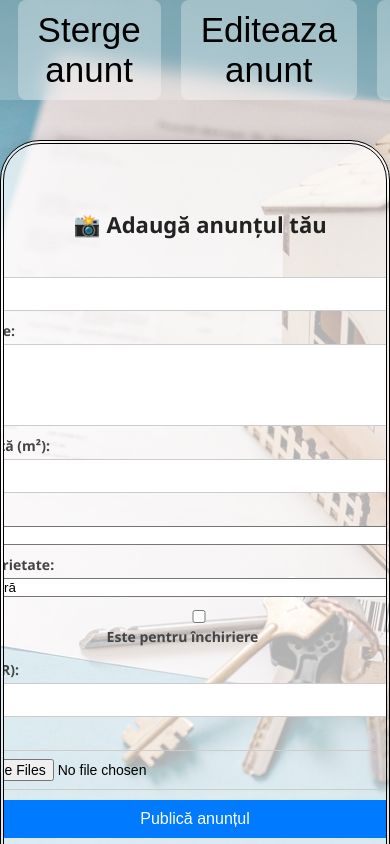
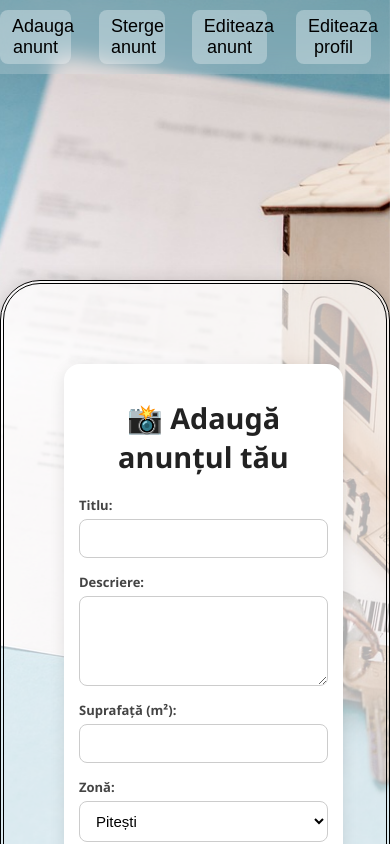
Before and after one commit to dumyalex01/doraly-imobiliare, a React (Create React App) app: page /HomeAdmin in a window 390 px wide. Built offline with nearby package versions, Linux system fonts and the light colour scheme; sample sign-in values are in the browser's storage.

Commit message:
adaugare stil responsive

```diff
--- a/src/AdminPage/AdminPage.css
+++ b/src/AdminPage/AdminPage.css
@@ -6,6 +6,8 @@
     background-position: center;
     background-repeat: no-repeat;
     background-size: cover;
+    display: flex;
+    flex-direction: column;
 }
 
 .navbar-container {
@@ -13,12 +15,13 @@
     top: 0;
     left: 0;
     width: 100%;
-    height: 100px;
+    height: 80px;
     display: flex;
     justify-content: center;
     align-items: center;
     background-color: rgba(255, 255, 255, 0.2);
     backdrop-filter: blur(10px);
+    z-index: 10;
 }
 
 .navbar-list {
@@ -46,10 +49,49 @@
 }
 
 .content-container {
+    overflow-y: auto;
     flex: 1;
     display: flex;
     justify-content: center;
     align-items: flex-start;
-    padding-top: 20px;
-    margin-top: 0;
 }
+
+@media (max-width: 992px) {
+    .navbar-container {
+        height: 70px;
+    }
+
+    .navbar-list li button {
+        font-size: 28px;
+        padding: 8px 16px;
+    }
+}
+
+@media (max-width: 768px) {
+    .navbar-container {
+        height: auto;
+        padding: 10px 0;
+        flex-direction: column;
+    }
+
+    .navbar-list {
+        flex-direction: column;
+        gap: 10px;
+    }
+
+    .navbar-list li button {
+        width: 80%;
+        font-size: 22px;
+    }
+
+    .content-container {
+        padding-top: 160px;
+    }
+}
+
+@media (max-width: 480px) {
+    .navbar-list li button {
+        font-size: 18px;
+        padding: 6px 12px;
+    }
+}
--- a/src/AdminPage/Forms/AddForm.css
+++ /dev/null
@@ -1,80 +0,0 @@
-.container-addForm {
-  width: 100%;
-  max-width: 600px;
-  background-color: transparent;
-  border-radius: 10px;
-  padding: 10px 5px;
-  font-family: "Segoe UI", sans-serif;
-}
-.form-add{
-    width:500px;
-}
-
-.form-add .form-group input,
-.form-add .form-group textarea,
-.form-add .form-group select,
-.form-add button {
-  width: 100%;
-  box-sizing: border-box;
-}
-
-.container-addForm h1 {
-  font-size: 22px;
-  color: #222;
-  margin-bottom: 15px;
-  text-align: center;
-}
-
-.form-group {
-  display: flex;
-  flex-direction: column;
-  margin-bottom: 10px;
-}
-
-label {
-  font-size: 14px;
-  font-weight: 600;
-  color: #444;
-  margin-bottom: 4px;
-}
-
-input,
-textarea {
-  border: 1px solid #ccc;
-  border-radius: 8px;
-  padding: 8px 10px;
-  font-size: 14px;
-  resize: vertical;
-}
-
-input:focus,
-textarea:focus {
-  border-color: #007bff;
-  box-shadow: 0 0 4px rgba(0, 123, 255, 0.3);
-}
-
-.checkbox-group {
-  display: flex;
-  align-items: center;
-  font-size: 14px;
-}
-
-.checkbox-group input {
-  margin-right: 8px;
-}
-
-.btn-submit {
-  background-color: #007bff;
-  color: white;
-  border: none;
-  border-radius: 8px;
-  padding: 10px 16px;
-  font-size: 16px;
-  cursor: pointer;
-  width: 100%;
-  transition: background-color 0.2s ease, transform 0.1s ease;
-}
-
-.btn-submit:hover {
-  background-color: #0056b3;
-}
--- a/src/AdminPage/Forms/AddForm.js
+++ b/src/AdminPage/Forms/AddForm.js
@@ -1,6 +1,5 @@
-import "./AddForm.css";
 import { useState } from "react";
-
+import "./Forms.css"
 
 function AddForm({ showHeader = true }) {
   const [formData, setFormData] = useState({
--- a/src/AdminPage/Forms/DeleteForm.css
+++ /dev/null
@@ -1,133 +0,0 @@
-.container-deleteForm {
-  max-width: 600px;
-  margin: 50px auto;
-  padding: 30px;
-  background: linear-gradient(135deg, #ffffff 0%, #f8faff 100%);
-  border-radius: 20px;
-  box-shadow: 0 10px 40px rgba(0, 0, 0, 0.1);
-  font-family: 'Inter', 'Segoe UI', sans-serif;
-}
-
-.container-deleteForm h1 {
-  text-align: center;
-  color: #2d3748;
-  margin-bottom: 30px;
-  font-size: 2.2em;
-  font-weight: 700;
-  background: linear-gradient(135deg, #667eea 0%, #764ba2 100%);
-  -webkit-background-clip: text;
-  -webkit-text-fill-color: transparent;
-}
-
-.deleteform {
-  display: flex;
-  flex-direction: column;
-  gap: 20px;
-}
-
-.deleteform select {
-  padding: 15px;
-  border: 2px solid #e2e8f0;
-  border-radius: 12px;
-  font-size: 1em;
-  background: white;
-  transition: all 0.3s ease;
-  cursor: pointer;
-}
-
-.deleteform select:focus {
-  outline: none;
-  border-color: #667eea;
-  box-shadow: 0 0 0 3px rgba(102, 126, 234, 0.1);
-}
-
-.deleteform select:hover {
-  border-color: #cbd5e0;
-}
-
-.deleteform select:disabled {
-  background-color: #f7fafc;
-  cursor: not-allowed;
-  opacity: 0.7;
-}
-
-.deleteform button {
-  padding: 15px 25px;
-  background: linear-gradient(135deg, #fc8181 0%, #f56565 100%);
-  color: white;
-  border: none;
-  border-radius: 12px;
-  font-size: 1.1em;
-  font-weight: 600;
-  cursor: pointer;
-  transition: all 0.3s ease;
-  box-shadow: 0 4px 15px rgba(245, 101, 101, 0.3);
-}
-
-.deleteform button:hover:not(:disabled) {
-  transform: translateY(-2px);
-  box-shadow: 0 6px 20px rgba(245, 101, 101, 0.4);
-}
-
-.deleteform button:disabled {
-  background: #a0aec0;
-  cursor: not-allowed;
-  transform: none;
-  box-shadow: none;
-}
-
-.selected-anunt-info {
-  margin-top: 30px;
-  padding: 25px;
-  background: white;
-  border-radius: 15px;
-  border-left: 4px solid #667eea;
-  box-shadow: 0 4px 15px rgba(0, 0, 0, 0.05);
-}
-
-.selected-anunt-info h3 {
-  color: #2d3748;
-  margin-bottom: 15px;
-  font-size: 1.3em;
-}
-
-.anunt-details {
-  display: grid;
-  grid-template-columns: repeat(auto-fit, minmax(200px, 1fr));
-  gap: 10px;
-}
-
-.anunt-details p {
-  margin: 8px 0;
-  color: #4a5568;
-  font-size: 0.95em;
-}
-
-.anunt-details strong {
-  color: #2d3748;
-}
-
-@keyframes pulse {
-  0% { opacity: 1; }
-  50% { opacity: 0.5; }
-  100% { opacity: 1; }
-}
-
-.deleteform button:disabled {
-  animation: pulse 1.5s infinite;
-}
-
-@media (max-width: 768px) {
-  .container-deleteForm {
-    margin: 20px;
-    padding: 20px;
-  }
-
-  .container-deleteForm h1 {
-    font-size: 1.8em;
-  }
-
-  .anunt-details {
-    grid-template-columns: 1fr;
-  }
-}
--- a/src/AdminPage/Forms/DeleteForm.js
+++ b/src/AdminPage/Forms/DeleteForm.js
@@ -1,5 +1,5 @@
 import React, { useState, useEffect } from "react";
-import "./DeleteForm.css";
+import "./Forms.css"
 
 function DeleteForm() {
   const [selectedValue, setSelectedValue] = useState("");
--- a/src/AdminPage/Forms/EditForm.css
+++ /dev/null
@@ -1,36 +0,0 @@
-.container-editForm {
-  display: flex;
-  flex-direction: column;
-  align-items: center;
-  padding: 20px;
-  background: #f5f5f5;
-  font-family: "Segoe UI", sans-serif;
-  border-radius: 20px;
-}
-
-.container-editForm h1 {
-  margin-bottom: 15px;
-  font-size: 20px;
-  color: #333;
-}
-
-.select-container select {
-  padding: 8px 10px;
-  border-radius: 6px;
-  border: 1px solid #ccc;
-  font-size: 14px;
-  background-color: #fff;
-  width: 220px;
-  margin-bottom: 15px;
-}
-
-.select-container select:focus {
-  outline: none;
-  border-color: #007bff;
-  box-shadow: 0 0 3px rgba(0,123,255,0.4);
-}
-
-.edit-add-form {
-  width: 100%;
-  max-width: 400px;
-}
--- a/src/AdminPage/Forms/EditForm.js
+++ b/src/AdminPage/Forms/EditForm.js
@@ -1,5 +1,5 @@
 import React, { useState, useEffect } from "react";
-import "./EditForm.css";
+import "./Forms.css"
 
 function EditForm() {
   const [ads, setAds] = useState([]);
--- /dev/null
+++ b/src/AdminPage/Forms/Forms.css
@@ -0,0 +1,166 @@
+.container-addForm,
+.container-editForm,
+.container-deleteForm {
+  width: 90%;
+  max-width: 500px;
+  margin: 40px auto;
+  background: #fff;
+  border-radius: 16px;
+  padding: 25px;
+  box-shadow: 0 4px 15px rgba(0,0,0,0.1);
+  font-family: "Segoe UI", sans-serif;
+  display: flex;
+  flex-direction: column;
+  align-items: center;
+}
+
+.container-addForm h1,
+.container-editForm h1,
+.container-deleteForm h1 {
+  text-align: center;
+  font-size: 1.8rem;
+  color: #222;
+  margin-bottom: 20px;
+}
+
+form {
+  display: flex;
+  flex-direction: column;
+  gap: 15px;
+  width: 100%;
+}
+
+.form-group {
+  display: flex;
+  flex-direction: column;
+}
+
+label {
+  font-size: 14px;
+  font-weight: 600;
+  color: #444;
+  margin-bottom: 5px;
+}
+
+input,
+textarea,
+select {
+  padding: 10px 12px;
+  border-radius: 8px;
+  border: 1px solid #ccc;
+  font-size: 14px;
+  width: 100%;
+  box-sizing: border-box;
+  background: white;
+}
+
+input:focus,
+textarea:focus,
+select:focus {
+  outline: none;
+  border-color: #007bff;
+  box-shadow: 0 0 4px rgba(0,123,255,0.3);
+}
+
+.checkbox-group {
+  display: flex;
+  align-items: center;
+  gap: 8px;
+}
+
+/* --- BUTOANE: flex orizontal cu wrap --- */
+.buttons-container {
+  display: flex;
+  flex-wrap: wrap; /* wrap pe ecrane mici */
+  justify-content: center;
+  gap: 10px;
+  margin-top: 10px;
+}
+
+.btn-submit,
+.deleteform button {
+  background: linear-gradient(135deg, #007bff 0%, #0056b3 100%);
+  color: white;
+  border: none;
+  border-radius: 8px;
+  padding: 12px 18px;
+  font-size: 16px;
+  font-weight: 600;
+  cursor: pointer;
+  transition: background 0.3s ease, transform 0.1s ease;
+  flex: 1 1 auto;
+  min-width: 130px; /* pentru aspect echilibrat */
+  text-align: center;
+}
+
+.btn-submit:hover,
+.deleteform button:hover {
+  background: linear-gradient(135deg, #0056b3 0%, #004096 100%);
+  transform: scale(1.03);
+}
+
+.select-container select,
+.deleteform select {
+  padding: 10px 12px;
+  border-radius: 8px;
+  border: 1px solid #ccc;
+  width: 100%;
+  font-size: 14px;
+}
+
+/* --- RESPONSIVE --- */
+@media (max-width: 768px) {
+  .container-addForm,
+  .container-editForm,
+  .container-deleteForm {
+    padding: 20px;
+    width: 90%;
+  }
+
+  h1 {
+    font-size: 1.5rem;
+  }
+
+  input,
+  textarea,
+  select {
+    font-size: 15px;
+  }
+
+  .btn-submit,
+  .deleteform button {
+    font-size: 15px;
+    padding: 10px 14px;
+  }
+}
+
+@media (max-width: 480px) {
+  .container-addForm,
+  .container-editForm,
+  .container-deleteForm {
+    padding: 15px;
+    width: 95%;
+  }
+
+  h1 {
+    font-size: 1.3rem;
+  }
+
+  label {
+    font-size: 13px;
+  }
+  .navbar-list{
+    flex-direction:row;
+  }
+
+  .buttons-container {
+    flex-direction: row;
+  }
+
+  .btn-submit,
+  .deleteform button {
+    font-size: 14px;
+    padding: 9px;
+    width: 100%;
+  }
+}
```
